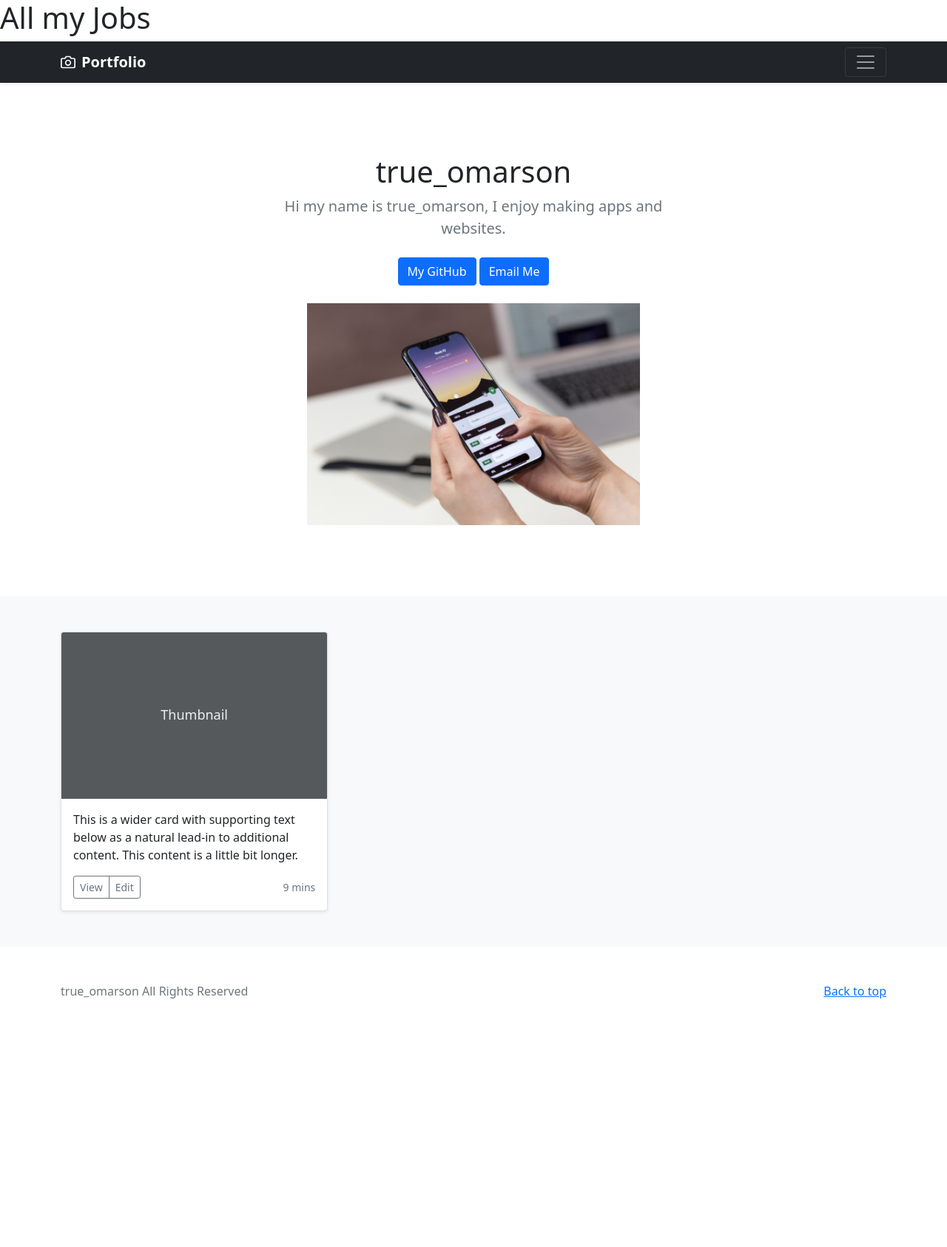
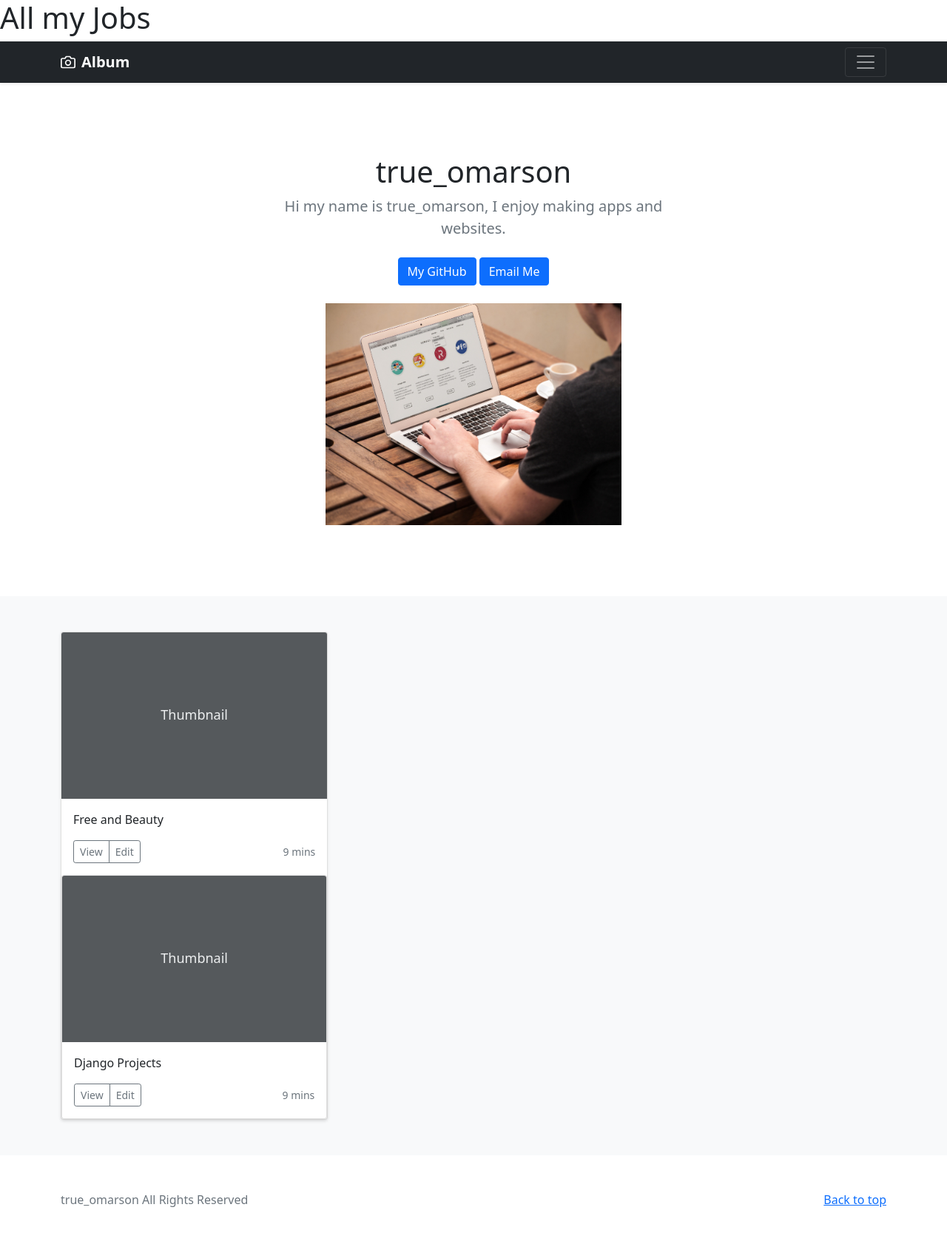
Before and after one commit to trueomarson/portfolio, a Django app: page / in a window 1280 px wide. Shown: the whole page at 74% size. Before the commit the page ends 1350 px from the top, so only its background shows below. Run offline with Django 3.2, Linux system fonts and the light colour scheme; data comes from the database, SQL or seed files in the repository; both versions use the stored data as it was after the commit.

Commit message:
initial commit

```diff
--- a/jobs/templates/jobs/home.html
+++ b/jobs/templates/jobs/home.html
@@ -22,12 +22,12 @@
 
 
     <!-- Favicons -->
-    <link rel="apple-touch-icon" href="/docs/5.1/assets/img/favicons/apple-touch-icon.png" sizes="180x180">
-    <link rel="icon" href="/docs/5.1/assets/img/favicons/favicon-32x32.png" sizes="32x32" type="image/png">
-    <link rel="icon" href="/docs/5.1/assets/img/favicons/favicon-16x16.png" sizes="16x16" type="image/png">
-    <link rel="manifest" href="/docs/5.1/assets/img/favicons/manifest.json">
-    <link rel="mask-icon" href="/docs/5.1/assets/img/favicons/safari-pinned-tab.svg" color="#7952b3">
-    <link rel="icon" href="/docs/5.1/assets/img/favicons/favicon.ico">
+    <link rel="apple-touch-icon" href="/docs/5.0/assets/img/favicons/apple-touch-icon.png" sizes="180x180">
+    <link rel="icon" href="/docs/5.0/assets/img/favicons/favicon-32x32.png" sizes="32x32" type="image/png">
+    <link rel="icon" href="/docs/5.0/assets/img/favicons/favicon-16x16.png" sizes="16x16" type="image/png">
+    <link rel="manifest" href="/docs/5.0/assets/img/favicons/manifest.json">
+    <link rel="mask-icon" href="/docs/5.0/assets/img/favicons/safari-pinned-tab.svg" color="#7952b3">
+    <link rel="icon" href="/docs/5.0/assets/img/favicons/favicon.ico">
     <meta name="theme-color" content="#7952b3">
 
 
@@ -82,7 +82,7 @@
                         <path d="M23 19a2 2 0 0 1-2 2H3a2 2 0 0 1-2-2V8a2 2 0 0 1 2-2h4l2-3h6l2 3h4a2 2 0 0 1 2 2z" />
                         <circle cx="12" cy="13" r="4" />
                     </svg>
-                    <strong>Portfolio</strong>
+                    <strong>Album</strong>
                 </a>
                 <button class="navbar-toggler" type="button" data-bs-toggle="collapse" data-bs-target="#navbarHeader"
                     aria-controls="navbarHeader" aria-expanded="false" aria-label="Toggle navigation">
@@ -103,7 +103,7 @@
                         <a href="mailto:contact@true_omarson.com" class="btn btn-primary my-2">My GitHub</a>
                         <a href="https://github.com/trueomarson" class="btn btn-primary my-2">Email Me</a>
                     </p>
-                    <img src="{% static 'app.jpg' %}" height=300></img>
+                    <img src="{% static 'website.jpg' %}" height=300></img>
                 </div>
             </div>
         </section>
@@ -112,19 +112,19 @@
             <div class="container">
 
                 <div class="row row-cols-1 row-cols-sm-2 row-cols-md-3 g-3">
+                    {% for job in jobs.all %}
                     <div class="col">
                         <div class="card shadow-sm">
-                            <svg class="bd-placeholder-img card-img-top" width="100%" height="225"
-                                xmlns="http://www.w3.org/2000/svg" role="img" aria-label="Placeholder: Thumbnail"
-                                preserveAspectRatio="xMidYMid slice" focusable="false">
+                            <svg class="bd-placeholder-img card-img-top" width="100%" height="225" <img
+                                class="card-img-top" scr="{{ job.image.url }}"> role="img"
+                                aria-label="Placeholder: Thumbnail" preserveAspectRatio="xMidYMid slice"
+                                focusable="false">
                                 <title>Placeholder</title>
                                 <rect width="100%" height="100%" fill="#55595c" /><text x="50%" y="50%" fill="#eceeef"
                                     dy=".3em">Thumbnail</text>
                             </svg>
-
                             <div class="card-body">
-                                <p class="card-text">This is a wider card with supporting text below as a natural
-                                    lead-in to additional content. This content is a little bit longer.</p>
+                                <p class="card-text">{{ job.summary }}</p>
                                 <div class="d-flex justify-content-between align-items-center">
                                     <div class="btn-group">
                                         <button type="button" class="btn btn-sm btn-outline-secondary">View</button>
@@ -133,6 +133,7 @@
                                     <small class="text-muted">9 mins</small>
                                 </div>
                             </div>
+                            {% endfor %}
                         </div>
                     </div>
                 </div>
```
Also changed, not shown: db.sqlite3, images/code.jpg (added), jobs/static/website.jpg (added).
